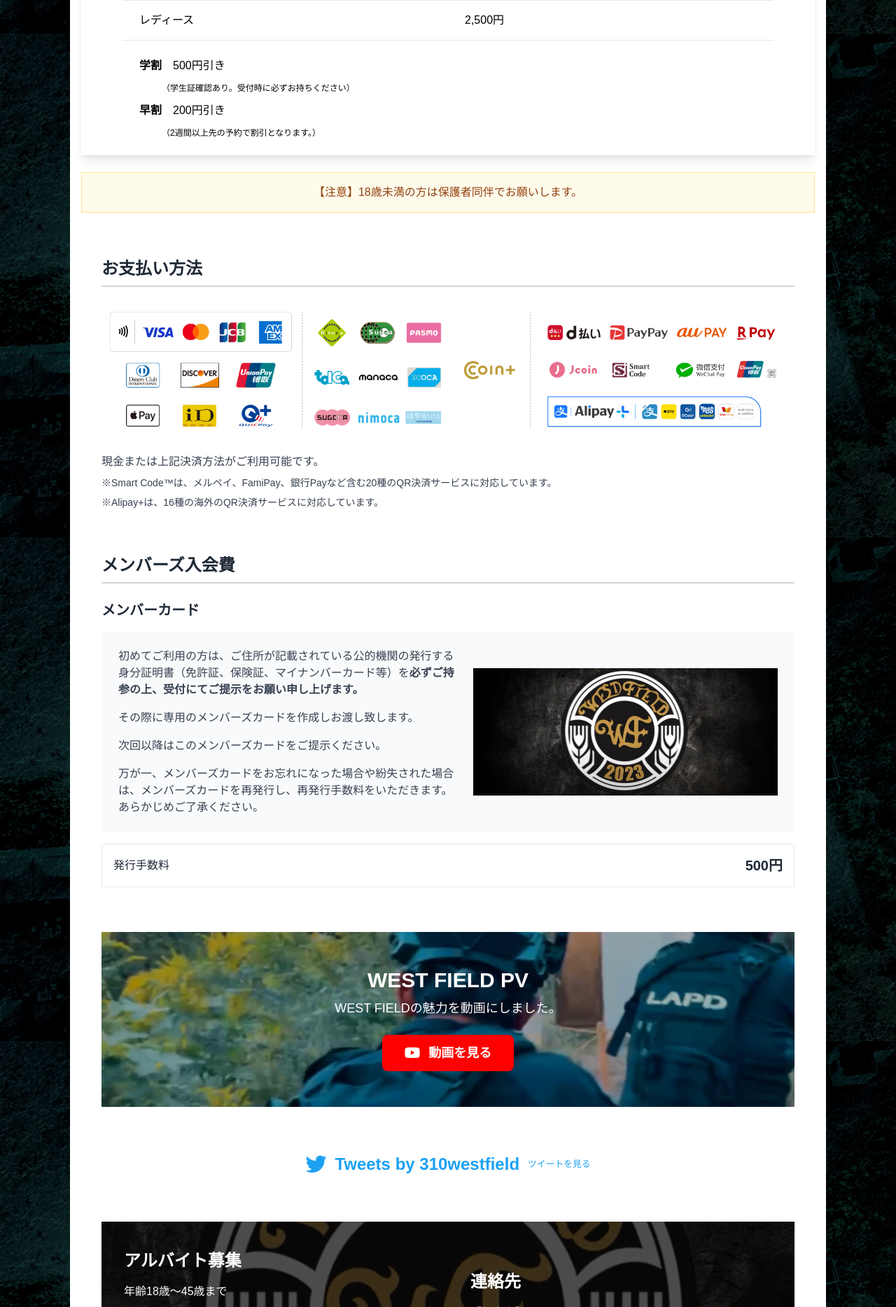
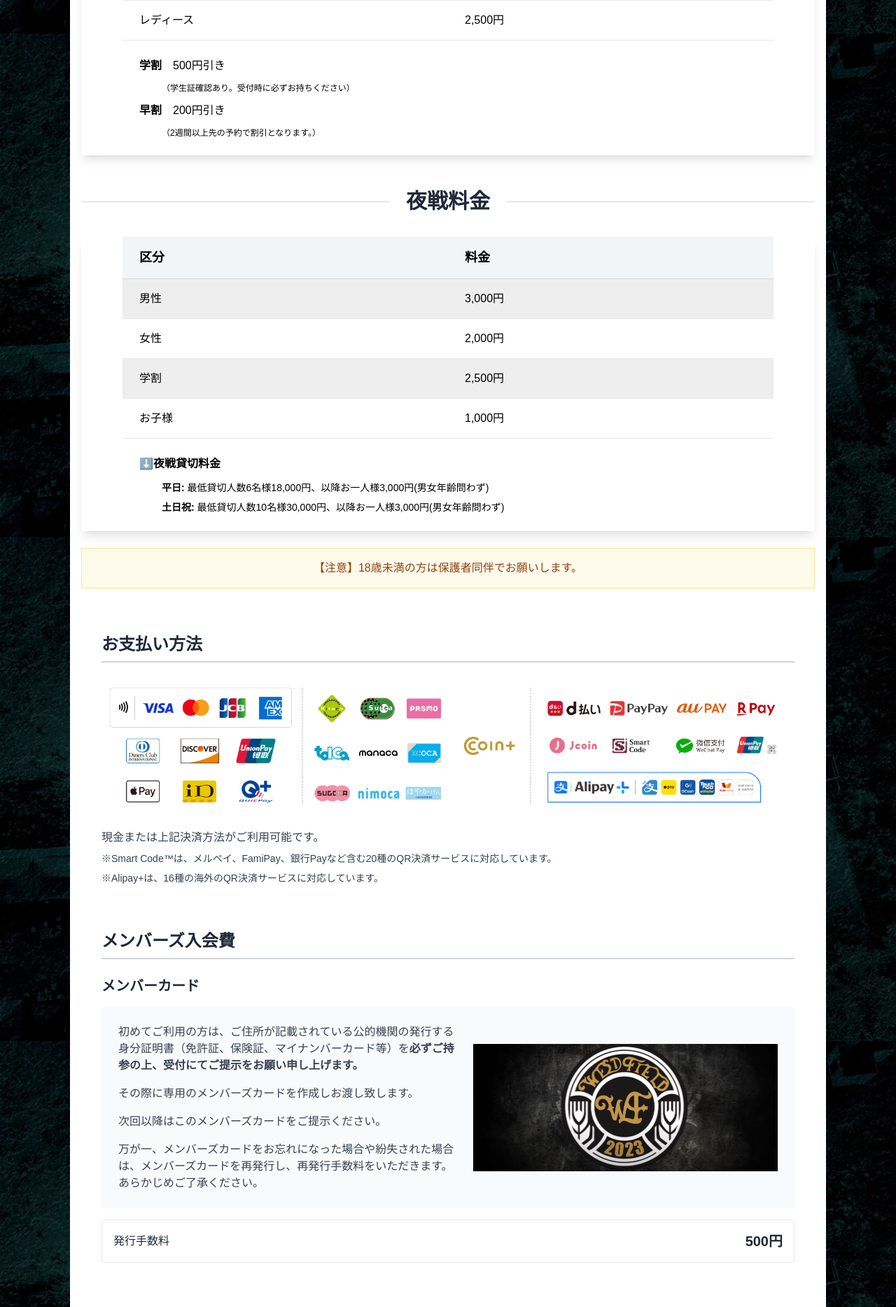
Before and after one commit to davis007/wf, a PHP site: page / in a window 1280 px wide. Shown: the part 1424-3292 px from the top of the page at 70% size. Run offline with PHP 8.4, Linux system fonts and the light colour scheme; some libraries are stand-ins or nearby versions.

Commit message:
fix admin

```diff
--- a/assets/css/style.css
+++ b/assets/css/style.css
@@ -25,8 +25,20 @@
     visibility: visible;
 }
 
+/* オフキャンバスメニューのナビゲーションスタイル */
+#offCanvasMenu nav {
+    display: flex;
+    flex-direction: column;
+}
+
+#offCanvasMenu nav a {
+    display: block;
+    width: 100%;
+}
+
 /* モバイル対応の追加スタイル */
 @media (max-width: 640px) {
+
     /* スマホ用の微調整 */
     .container {
         padding-left: 1rem;
@@ -35,7 +47,8 @@
 
     /* メニューテキストのサイズ調整 */
     #offCanvasMenu nav a {
-        font-size: 1.125rem; /* text-lg相当 */
+        font-size: 1.125rem;
+        /* text-lg相当 */
     }
 }
 
@@ -124,6 +137,7 @@ main {
 
 /* モバイルでの調整 */
 @media (max-width: 640px) {
+
     /* モバイルでは背景画像のリピートを控えめに */
     main {
         background-repeat: repeat-y;
--- a/assets/js/main.js
+++ b/assets/js/main.js
@@ -112,11 +112,8 @@
 		if (isMobileDevice() && menuToggle) {
 			// タッチイベントの最適化
 			menuToggle.style.cursor = 'pointer';
-
-			// タッチホールド防止
-			menuToggle.addEventListener('touchstart', function(e) {
-				e.preventDefault();
-			}, { passive: false });
+			// タッチイベントを通常のクリックイベントで処理するため、
+			// preventDefaultは使用しない
 		}
 
 		console.log('WEST FIELD サイトのJavaScriptが正常に読み込まれました。');
--- a/header.html
+++ b/header.html
@@ -23,17 +23,26 @@
 </header>
 
 <!-- Off-canvas Menu -->
-<div id="offCanvasMenu" class="fixed top-0 left-0 w-full h-full bg-white/80 backdrop-blur-sm z-40 transform -translate-x-full transition-transform duration-300 ease-in-out">
-    <div class="max-w-large-12 mx-auto w-full px-4 pt-20">
-        <nav class="space-y-6">
-            <a href="/" class="block text-gray-800 hover:text-[#56BAB6] text-xl font-medium py-2 border-b border-gray-200">HOME</a>
-            <a href="reservation.html" class="block text-gray-800 hover:text-[#56BAB6] text-xl font-medium py-2 border-b border-gray-200">定例会・貸切ご予約</a>
-            <a href="regulation.html" class="block text-gray-800 hover:text-[#56BAB6] text-xl font-medium py-2 border-b border-gray-200">レギュレーション</a>
-            <a href="schedule.html" class="block text-gray-800 hover:text-[#56BAB6] text-xl font-medium py-2 border-b border-gray-200">定例会タイムスケジュール</a>
-            <a href="access.html" class="block text-gray-800 hover:text-[#56BAB6] text-xl font-medium py-2 border-b border-gray-200">アクセス</a>
-            <a href="rental.html" class="block text-gray-800 hover:text-[#56BAB6] text-xl font-medium py-2 border-b border-gray-200">レンタル・販売・設備</a>
-            <a href="booking.html" class="block text-gray-800 hover:text-[#56BAB6] text-xl font-medium py-2 border-b border-gray-200">ご予約</a>
-            <a href="contact.html" class="block text-gray-800 hover:text-[#56BAB6] text-xl font-medium py-2 border-b border-gray-200">お問い合わせ</a>
+<div id="offCanvasMenu"
+    class="fixed top-0 left-0 w-full h-full bg-white z-40 transform -translate-x-full transition-transform duration-300 ease-in-out overflow-y-auto">
+    <div class="w-full px-6 pt-20 pb-8">
+        <nav class="flex flex-col space-y-4">
+            <a href="/"
+                class="block text-gray-800 hover:text-[#56BAB6] text-lg font-medium py-3 border-b border-gray-200">HOME</a>
+            <a href="reservation.html"
+                class="block text-gray-800 hover:text-[#56BAB6] text-lg font-medium py-3 border-b border-gray-200">定例会・夜戦・貸切ご予約</a>
+            <a href="regulation.html"
+                class="block text-gray-800 hover:text-[#56BAB6] text-lg font-medium py-3 border-b border-gray-200">レギュレーション</a>
+            <a href="schedule.html"
+                class="block text-gray-800 hover:text-[#56BAB6] text-lg font-medium py-3 border-b border-gray-200">定例会タイムスケジュール</a>
+            <a href="access.html"
+                class="block text-gray-800 hover:text-[#56BAB6] text-lg font-medium py-3 border-b border-gray-200">アクセス</a>
+            <a href="rental.html"
+                class="block text-gray-800 hover:text-[#56BAB6] text-lg font-medium py-3 border-b border-gray-200">レンタル・販売・設備</a>
+            <a href="booking.html"
+                class="block text-gray-800 hover:text-[#56BAB6] text-lg font-medium py-3 border-b border-gray-200">ご予約</a>
+            <a href="contact.html"
+                class="block text-gray-800 hover:text-[#56BAB6] text-lg font-medium py-3 border-b border-gray-200">お問い合わせ</a>
         </nav>
     </div>
 </div>
--- a/index.html
+++ b/index.html
@@ -173,6 +173,86 @@
 					</div>
 				</div>
 
+				<!-- 夜戦料金表 -->
+				<div class="mt-12">
+					<div class="flex items-center justify-center mb-8">
+						<div class="flex-grow h-px bg-gray-300"></div>
+						<h2 class="md:text-3xl text-2xl font-bold text-gray-800 mx-4 md:mx-6">夜戦料金</h2>
+						<div class="flex-grow h-px bg-gray-300"></div>
+					</div>
+
+					<div class="overflow-x-auto shadow-lg">
+						<div class="flex justify-center">
+							<table class="w-full md:w-[930px]">
+								<colgroup>
+									<col class="w-1/2">
+									<col class="w-1/2">
+								</colgroup>
+								<thead>
+									<tr>
+										<th
+											class="py-4 px-4 md:px-6 text-left font-bold md:text-lg text-base bg-gray-100 border-b border-gray-300 text-[#000000]">
+											区分</th>
+										<th
+											class="py-4 px-4 md:px-6 text-left font-bold md:text-lg text-base bg-gray-100 border-b border-gray-300 text-[#000000]">
+											料金</th>
+									</tr>
+								</thead>
+								<tbody>
+									<tr class="border-b border-gray-200">
+										<td
+											class="py-4 px-4 md:px-6 md:text-base text-sm bg-[#eeeeee] text-[#000000] text-left">
+											男性</td>
+										<td
+											class="py-4 px-4 md:px-6 md:text-base text-sm bg-[#eeeeee] text-[#000000] text-left">
+											3,000円</td>
+									</tr>
+									<tr class="border-b border-gray-200">
+										<td
+											class="py-4 px-4 md:px-6 md:text-base text-sm bg-white text-[#000000] text-left">
+											女性</td>
+										<td
+											class="py-4 px-4 md:px-6 md:text-base text-sm bg-white text-[#000000] text-left">
+											2,000円</td>
+									</tr>
+									<tr class="border-b border-gray-200">
+										<td
+											class="py-4 px-4 md:px-6 md:text-base text-sm bg-[#eeeeee] text-[#000000] text-left">
+											学割</td>
+										<td
+											class="py-4 px-4 md:px-6 md:text-base text-sm bg-[#eeeeee] text-[#000000] text-left">
+											2,500円</td>
+									</tr>
+									<tr class="border-b border-gray-200">
+										<td
+											class="py-4 px-4 md:px-6 md:text-base text-sm bg-white text-[#000000] text-left">
+											お子様</td>
+										<td
+											class="py-4 px-4 md:px-6 md:text-base text-sm bg-white text-[#000000] text-left">
+											1,000円</td>
+									</tr>
+									<tr>
+										<td colspan="2" class="py-6 px-4 md:px-6 bg-white">
+											<div class="space-y-3">
+												<div class="flex items-center">
+													<span
+														class="font-bold mr-4 md:text-base text-sm text-[#000000]">⬇️夜戦貸切料金</span>
+												</div>
+												<div class="text-sm text-[#000000] pl-6 md:pl-8 space-y-2">
+													<p><span class="font-bold">平日:</span>
+														最低貸切人数6名様18,000円、以降お一人様3,000円(男女年齢問わず)</p>
+													<p><span class="font-bold">土日祝:</span>
+														最低貸切人数10名様30,000円、以降お一人様3,000円(男女年齢問わず)</p>
+												</div>
+											</div>
+										</td>
+									</tr>
+								</tbody>
+							</table>
+						</div>
+					</div>
+				</div>
+
 				<!-- 注意書き -->
 				<div class="mt-6 p-4 bg-amber-50 border border-amber-200">
 					<p class="text-amber-800 text-center font-medium md:text-base text-sm">【注意】18歳未満の方は保護者同伴でお願いします。</p>
@@ -258,8 +338,7 @@
 							<p class="text-lg mb-6">WEST FIELDの魅力を動画にしました。</p>
 
 							<!-- 角丸ボタン -->
-								<a href="https://westfield2023.net/westfield_video/" class="inline-block"
-									target="_blank">
+							<a href="https://westfield2023.net/westfield_video/" class="inline-block" target="_blank">
 								<button
 									class="bg-[#FF0000] text-white font-bold py-3 px-8 rounded-lg hover:bg-[#3da5a1] transition-colors duration-300 flex items-center justify-center gap-3">
 									<i class="fab fa-youtube text-xl"></i>
--- a/schedule.html
+++ b/schedule.html
@@ -4,7 +4,7 @@
 <head>
 	<meta charset="UTF-8">
 	<meta name="viewport" content="width=device-width, initial-scale=1.0">
-	<title>定例会タイムスケジュール - WEST FIELD</title>
+	<title>定例会・夜戦タイムスケジュール - WEST FIELD</title>
 	<!-- Tailwind CSS CDN with custom config -->
 	<script src="https://cdn.tailwindcss.com"></script>
 	<script>
@@ -69,7 +69,7 @@
 
 				<!-- 2. ロゴの下にテキスト -->
 				<div class="text-center mb-12">
-					<h1 class="md:text-4xl text-3xl font-bold text-gray-800 mb-2">定例会タイムスケジュール</h1>
+					<h1 class="md:text-4xl text-3xl font-bold text-gray-800 mb-2">定例会・夜戦タイムスケジュール</h1>
 					<p class="md:text-xl text-lg text-gray-600">WEST FIELD タイムスケジュール</p>
 				</div>
 
```
Lines whose indentation alone changed are shown as unchanged.
